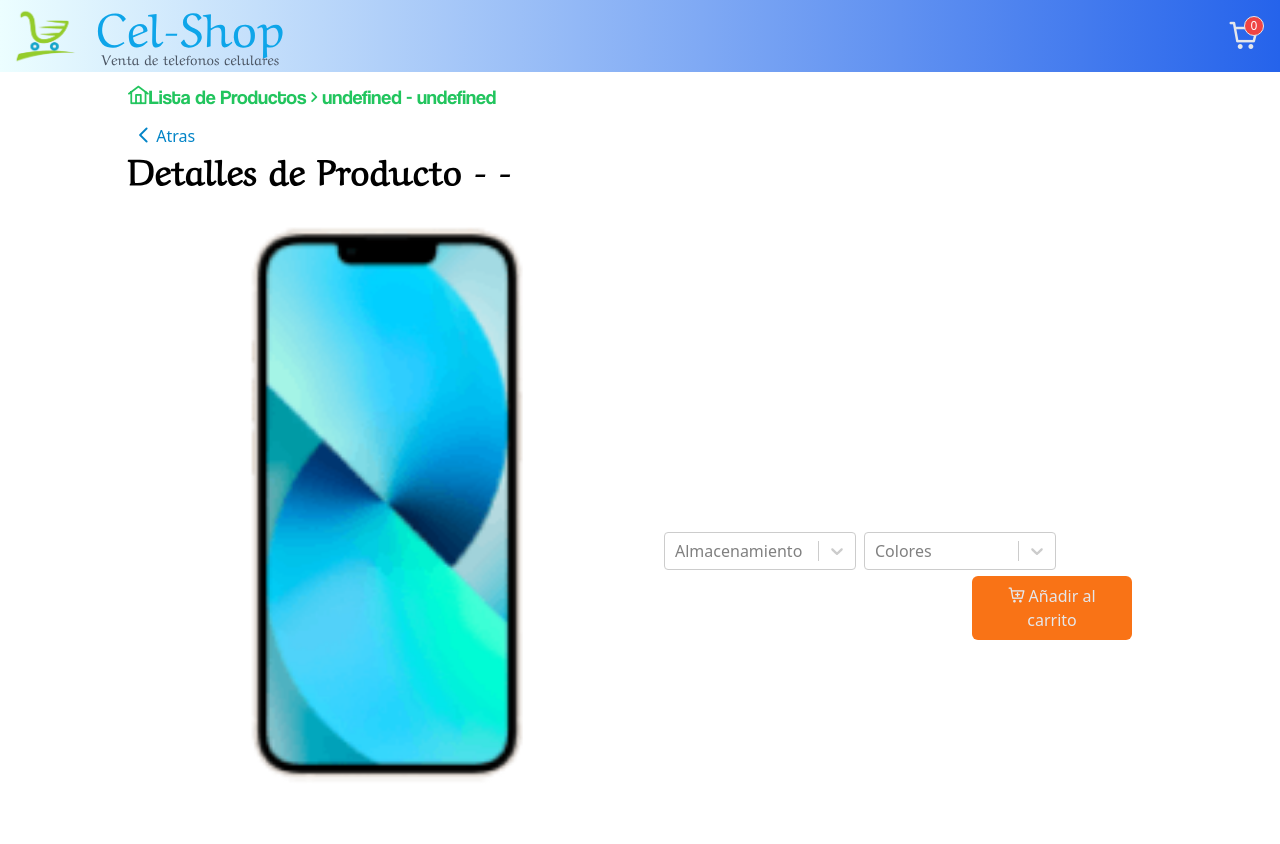
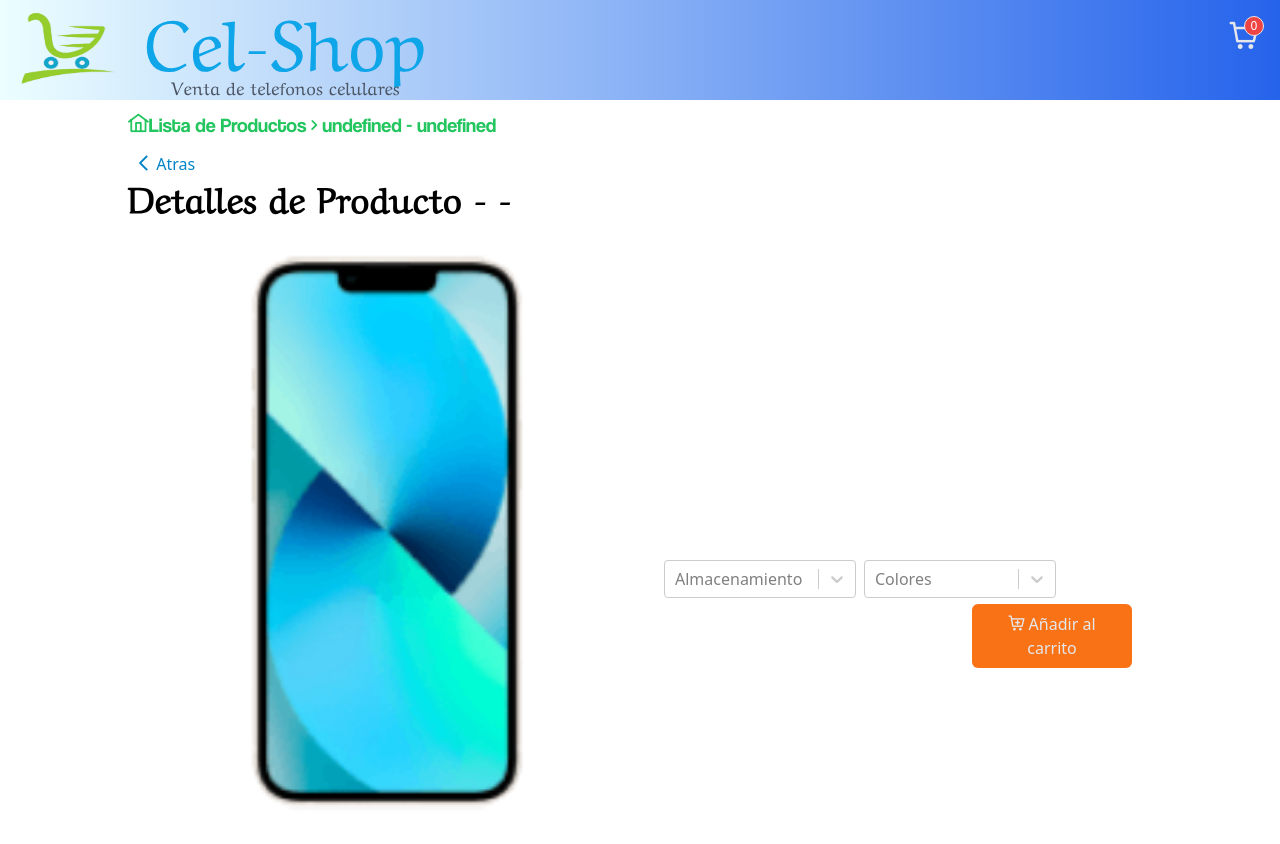
Before and after one commit to josecaros/mobile-market-test, a React (Create React App) app: page /detalle/1 in a window 1280 px wide. Shown: the top 844 px of the page. Built offline with nearby package versions, Linux system fonts and the light colour scheme; no server answers.

Commit message:
Header: Actualización para el tamaño del nombre e imagen, en pantallas 1280px a mas

```diff
--- a/src/layouts/LayoutMenu.jsx
+++ b/src/layouts/LayoutMenu.jsx
@@ -13,10 +13,10 @@ const TopMenuBar = (props) => {
         <div>
           <div className='flex justify-between m-0 w-full bg-gradient-to-r from-cyan-50 to-blue-600'>
             <Link to='/' className='flex min-w-fit'>
-              <img src='/img/LogoPNG.png' className='w-20 h-14 m-2' />
+              <img src='/img/LogoPNG.png' className='w-20 xl:w-32 xl:h-20 h-14 m-2' />
               <div className='flex flex-col items-center'>
-                <h1 className='text-5xl font-Aref text-sky-500 '>Cel-Shop</h1>
-                <span className='font-Aref text-sm text-gray-600'>Venta de telefonos celulares</span>
+                <h1 className='text-5xl xl:text-7xl font-Aref text-sky-500 '>Cel-Shop</h1>
+                <span className='font-Aref text-sm xl:text-lg text-gray-600'>Venta de telefonos celulares</span>
               </div>
             </Link>
             <div className='flex'>
```
